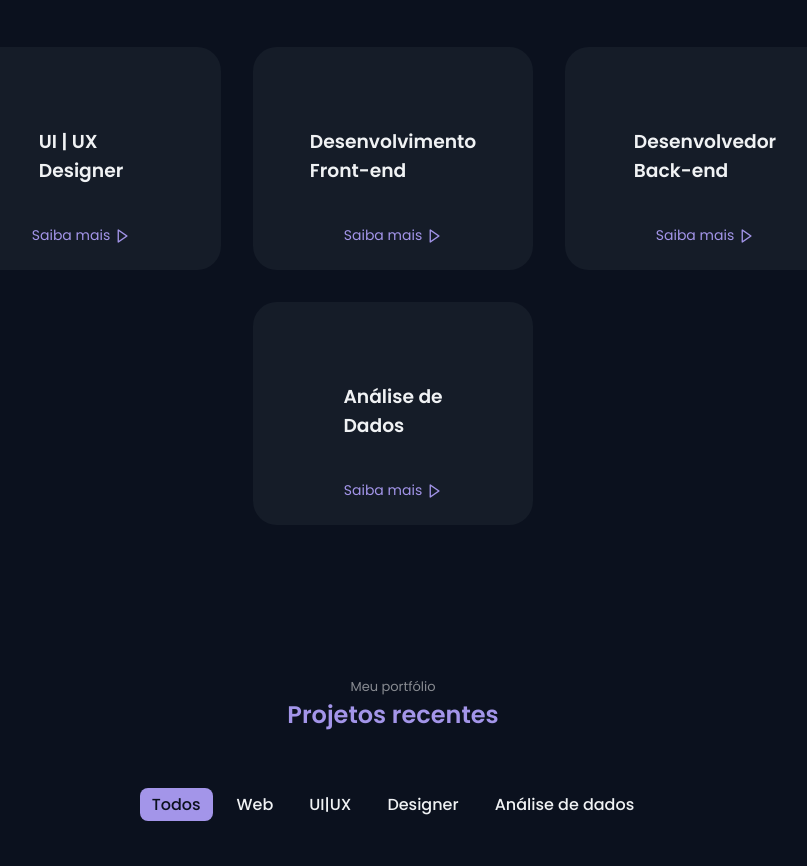
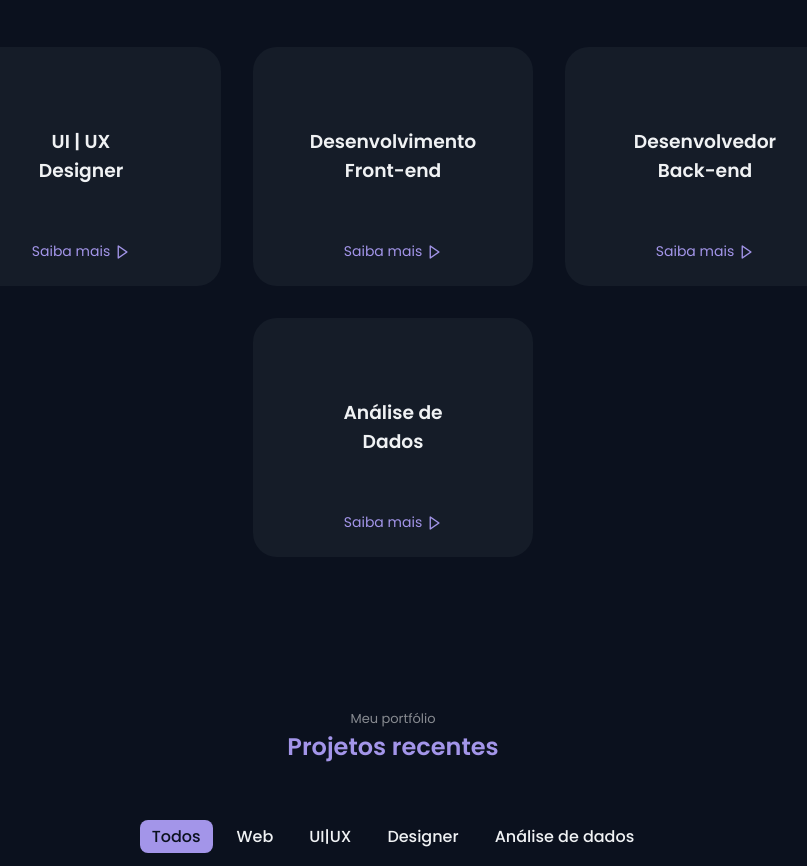
Before and after one commit to isaacmacb/meuportfolio, a plain HTML site: page index.html in a window 1280 px wide. Shown: the part 2660-3526 px from the top of the page, without its empty margins (247-1054 px from the left). Drawn offline with nearby package versions, Linux system fonts and the light colour scheme.

Commit message:
centralizando o saiba mais

```diff
--- a/assets/css/styles.css
+++ b/assets/css/styles.css
@@ -548,14 +548,16 @@ body.light-theme {
 }
 
 .services__title {
-  display: flex;
+  text-align: center;
+  align-items: center;
   justify-content: center;
-  margin-bottom: 2.5rem;
+  margin-bottom: 3.5rem;
 }
 
 .services__button {
   color: var(--first-color);
   font-size: var(--small-font-size);
+  text-align: center;
   display: flex;
   align-items: center;
   justify-content: center;
```
